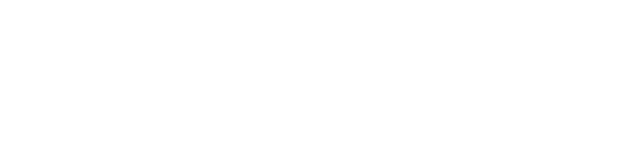
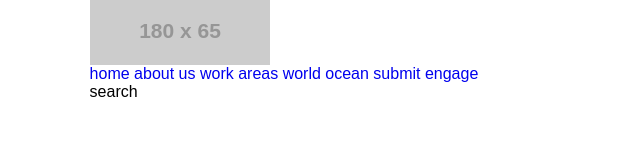
Before and after one commit to Abhijeet-Portfolio/blue-economy-sass, a plain HTML site: page index.html in a window 1280 px wide. Shown: the whole page, without its empty margins (0-640 px from the left). Drawn offline with Linux system fonts and the light colour scheme; placeholder pictures from the web are drawn by us.

Commit message:
header html done

```diff
--- a/index.html
+++ b/index.html
@@ -4,11 +4,7 @@
 
 <head>
   <meta charset="utf-8">
-  <title>Client</title>
-  <!-- View-port Basics: http://mzl.la/VYREaP -->
-  <!-- This meta tag is used for mobile device to display the page without any zooming,
-       so how much the device is able to fit on the screen is what's shown initially.
-       Remove comments from this tag, when you want to apply media queries to the website. -->
+  <title>Blue Economy | Home</title>
   <meta name="viewport" content="width=device-width, initial-scale=1, maximum-scale=1">
   <!-- Place favicon.ico in the root directory: mathiasbynens.be/notes/touch-icons -->
   <link rel="shortcut icon" href="favicon.ico" />
@@ -24,7 +20,21 @@
   <div class="container">
     <!--header section start-->
     <header>
-
+      <div class="wrapper">
+        <h1><a href="#FIXME" title="world ocean initiative">
+          <img src="https://via.placeholder.com/180x65" alt="world ocean initiative">
+        </a></h1>
+        <nav>
+          <ul>
+            <li><a href="#FIXME" title="Home">home</a></li>
+            <li><a href="#FIXME" title="About us">about us</a></li>
+            <li><a href="#FIXME" title="work areas">work areas</a></li>
+            <li><a href="#FIXME" title="world ocean submit">world ocean submit</a></li>
+            <li><a href="#FIXME" title="engage">engage</a></li>
+          </ul>
+        </nav>
+        <span>search</span>
+      </div>
     </header>
     <!--header section start-->
     <!--main section start-->
```
